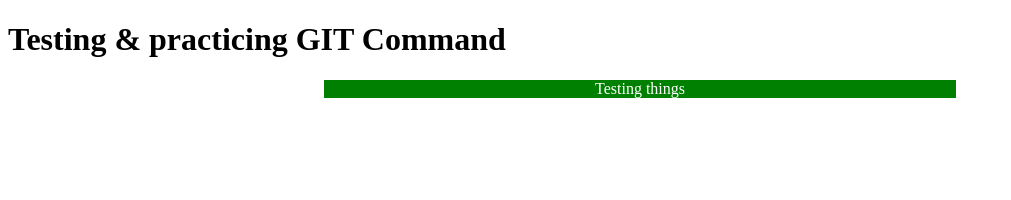
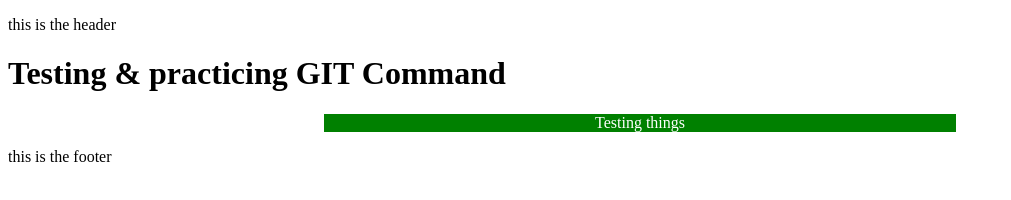
Before and after one commit to Braionic/emekemini.github.io, a plain HTML site: page index.html in a window 1280 px wide. Shown: the whole page, without its empty margins (0-1011 px from the left). Drawn offline with Linux system fonts and the light colour scheme.

Commit message:
i added a header

```diff
--- a/index.html
+++ b/index.html
@@ -5,9 +5,17 @@
 <link rel="stylesheet" href="style.css" />
 </head>
 <body>
+  <div class="header">
+<p> this is the header </p>
+  </div>
 <h1>Testing & practicing GIT Command</h1>
 <div class="main">
 <p>Testing things</p>
 </div>
+<footer>
+<div class="footer">
+<p>this is the footer</p>
+</div>
+</footer>
 </body>
 </html>
```
